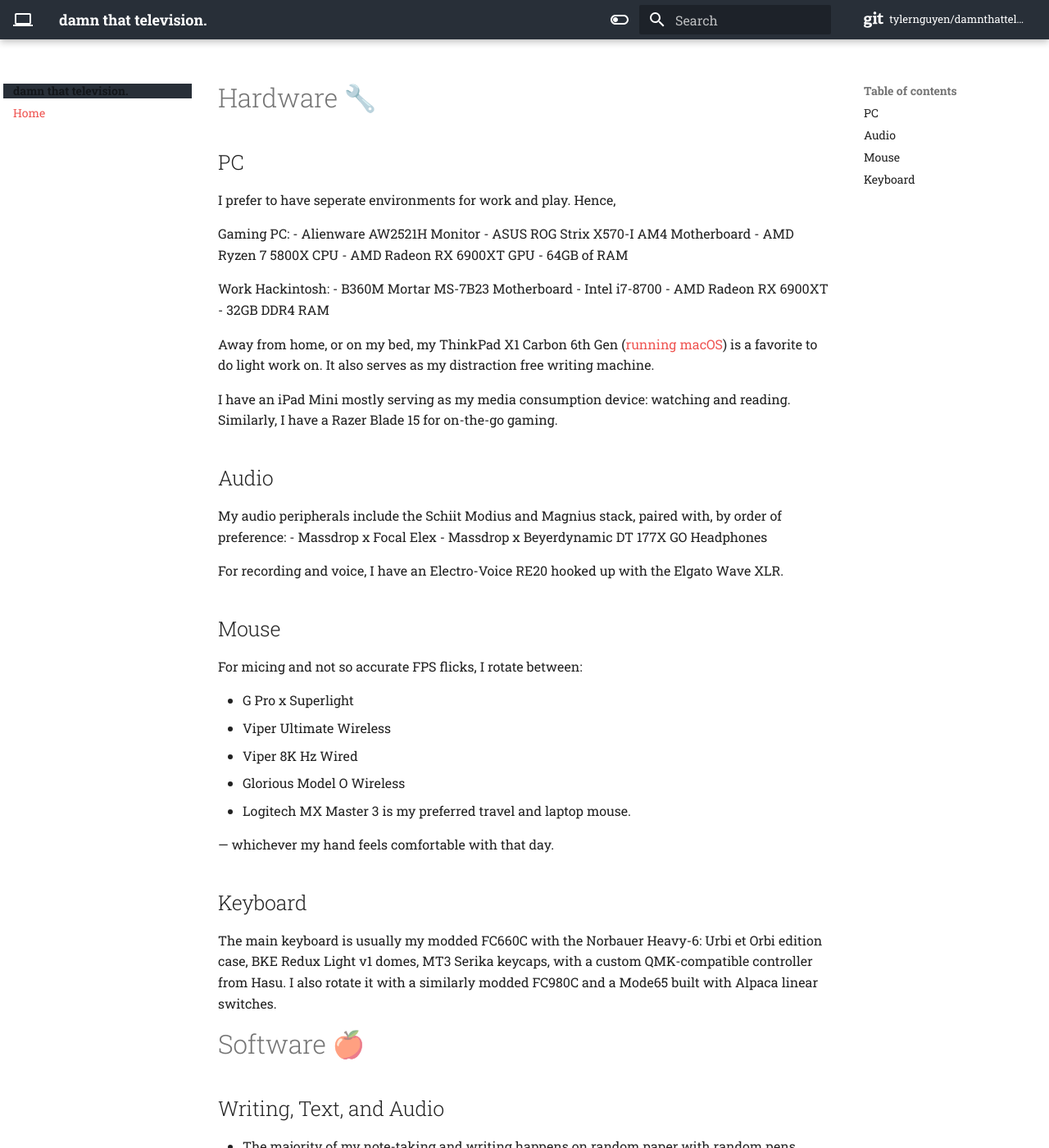
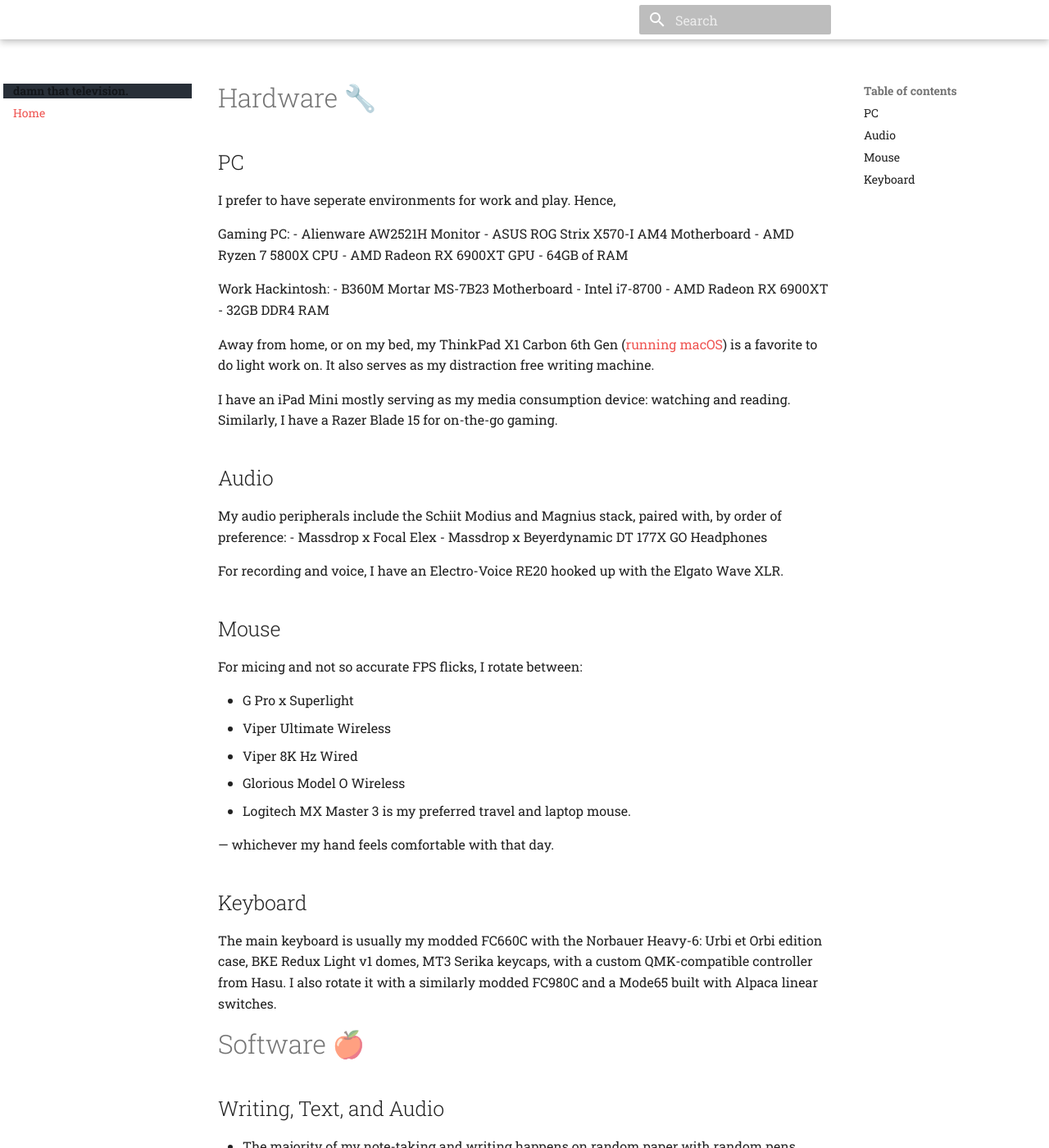
Before and after one commit to tylernguyen/tylernguyen.xyz, an MkDocs documentation site: the page built from docs/blog/index.md, in a window 1280 px wide and 1400 px high. Shown: the whole window at 82% size. Built offline with MkDocs 1.6.1 and Material for MkDocs 9.7.7, drawn with Linux system fonts in a browser that asks for light colours; plug-ins that fetch from the network failed and are left out; comment, search, counter and statistics services are not loaded.

Commit message:
color this, color that

```diff
--- a/docs/stylesheets/extra.css
+++ b/docs/stylesheets/extra.css
@@ -11,9 +11,12 @@
   --md-footer-bg-color-dark: rgb(23, 27, 32);
 }
 
-.md-header,
+.md-header {
+  background-color: rgb(255, 255, 255);
+}
+
 .md-tabs,
-.md-nav__title[for="__drawer"] {
+.md-nav--primary .md-nav__title[for="__drawer"] {
   background-color: rgb(40, 47, 56);
 }
 
```
